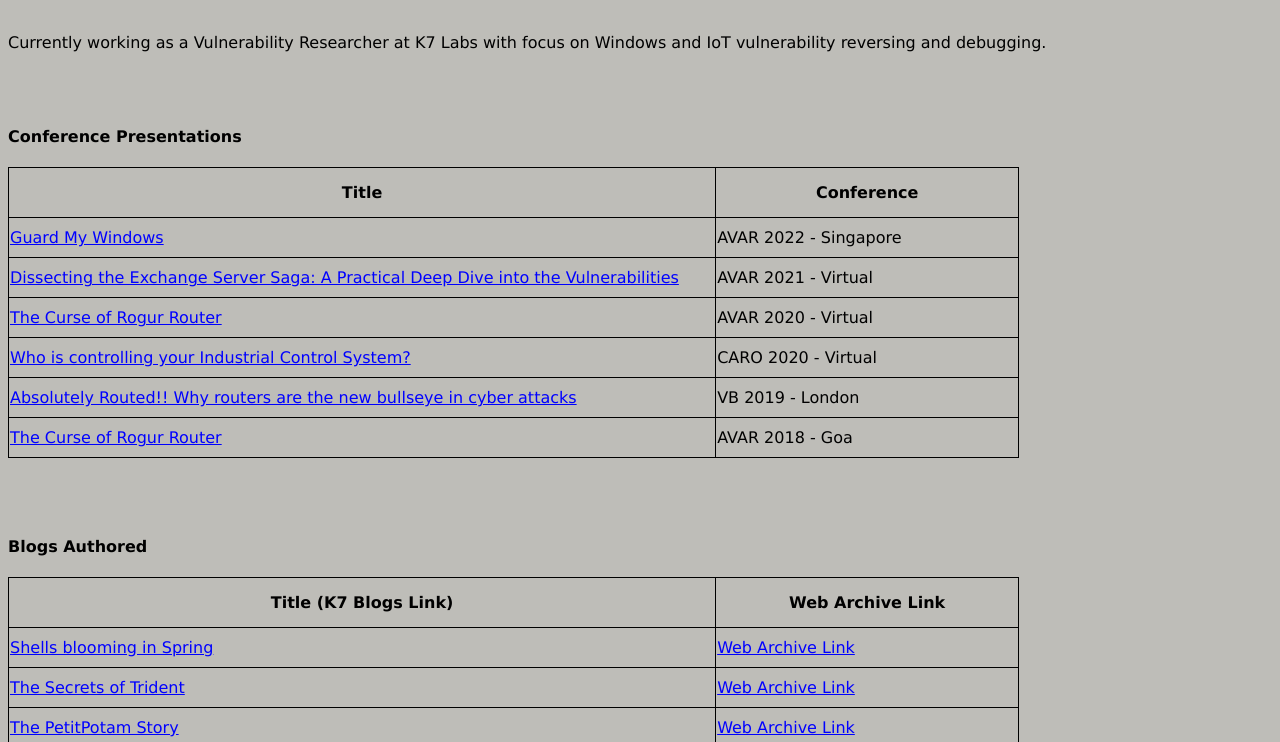
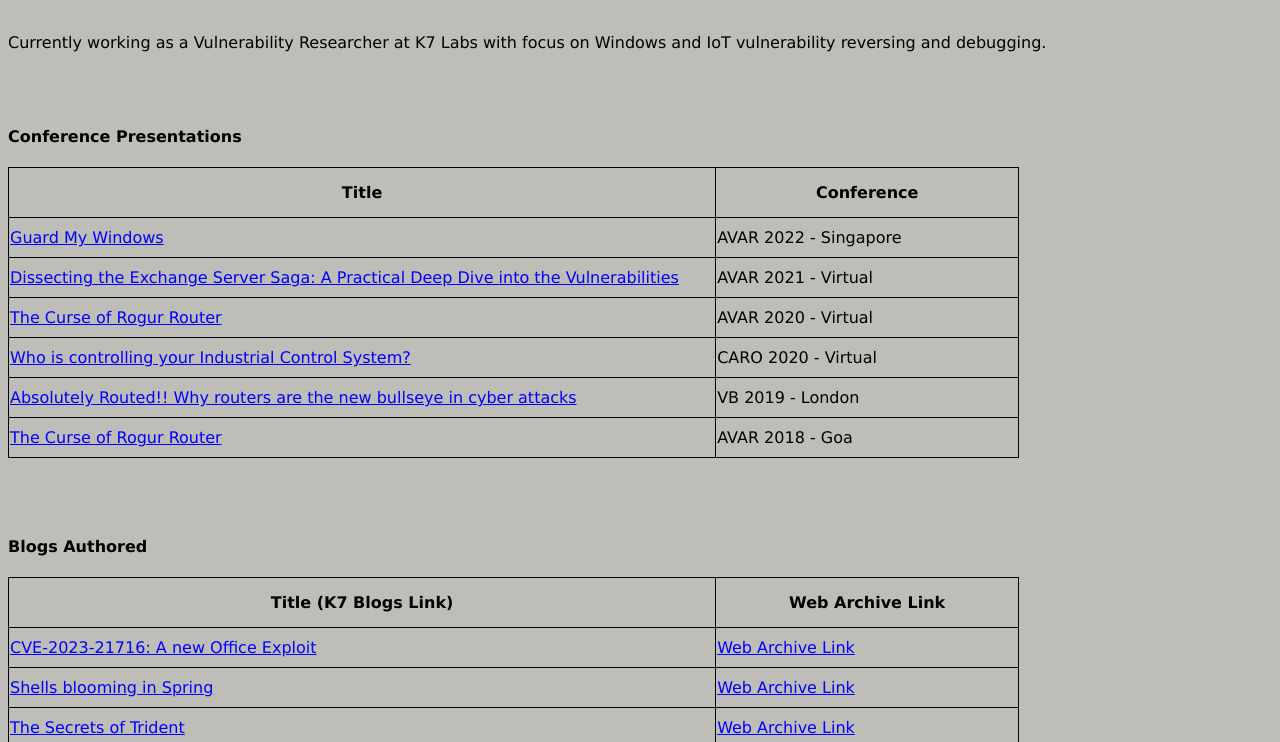
Before and after one commit to anurag-s-1/anurag-s-1.github.io, a plain HTML site: page index.html in a window 1280 px wide. Shown: the part 58-800 px from the top of the page. Drawn offline with Linux system fonts and the light colour scheme.

Commit message:
added blog

```diff
--- a/index.html
+++ b/index.html
@@ -69,6 +69,11 @@
     <th style="width:70%; height:50px">Title (K7 Blogs Link)</th>
     <th>Web Archive Link</th>
   </tr>
+ <tr style="height:40px">
+    <td><a href="https://labs.k7computing.com/index.php/cve-2023-21716-a-new-office-exploit/">CVE-2023-21716: A new Office Exploit</a></td>
+    <td><a href="https://web.archive.org/web/20230717095844/https://labs.k7computing.com/index.php/cve-2023-21716-a-new-office-exploit/">Web Archive Link</a></td>
+  </tr>
+
   <tr style="height:40px">
     <td><a href="https://labs.k7computing.com/index.php/shells-blooming-in-spring/">Shells blooming in Spring</a></td>
     <td><a href="https://web.archive.org/web/20230205060257/https://labs.k7computing.com/index.php/shells-blooming-in-spring/">Web Archive Link</a></td>
```
